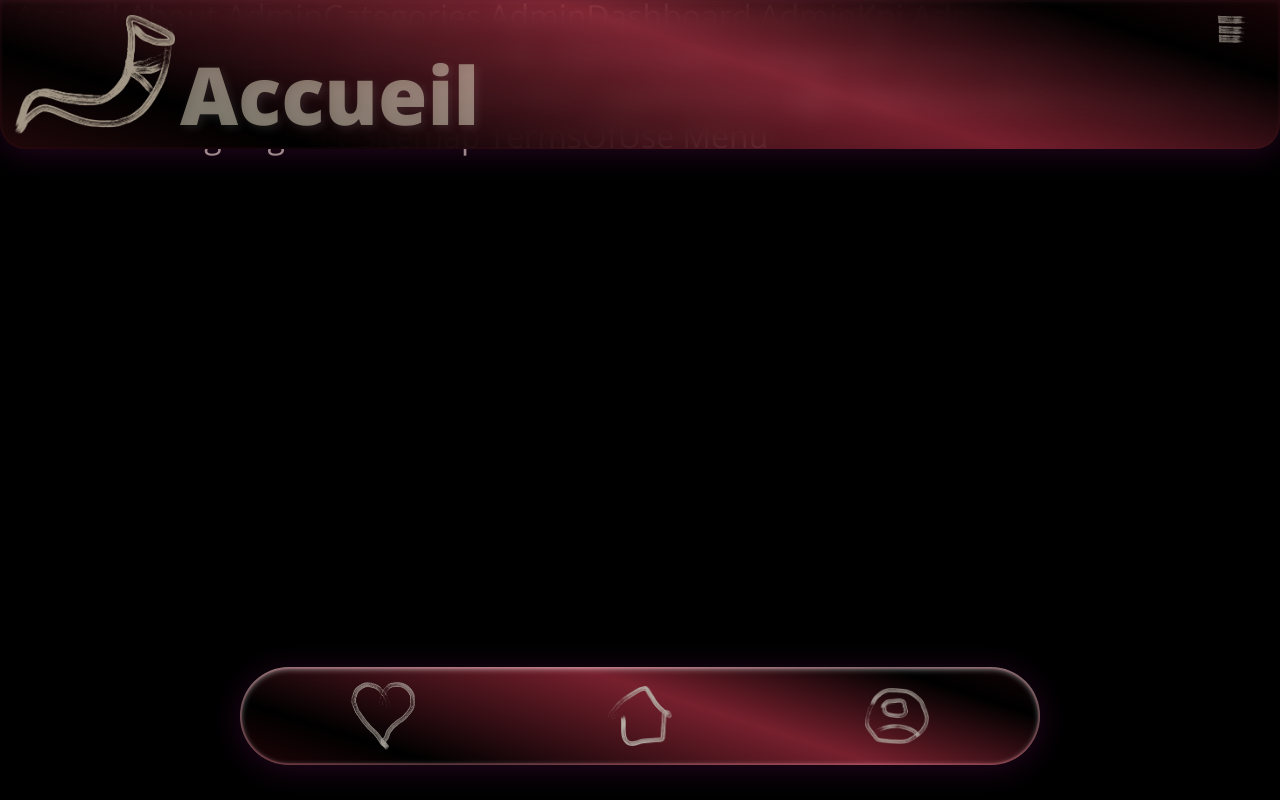
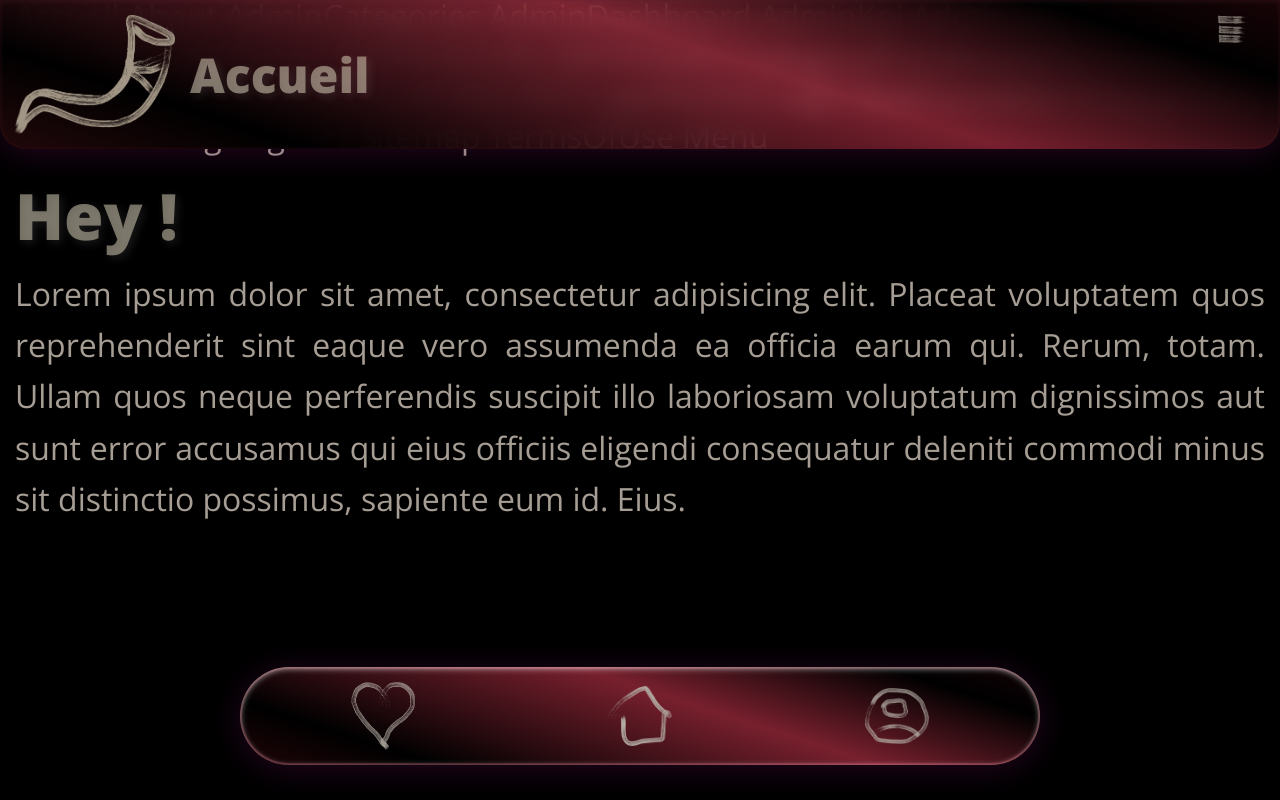
Before and after one commit to evan-azemard/Proclame, a React (Vite) app in the folder packages/client/: page / in a window 1280 px wide. Built offline with nearby package versions, Linux system fonts and the light colour scheme.

Commit message:
feat(TitleWithParagraph): add TitleWithParagraph molecule and fix Title to Header

```diff
--- a/packages/client/src/App.tsx
+++ b/packages/client/src/App.tsx
@@ -1,4 +1,4 @@
-import { FooterNav, HeaderNav } from "@molecules/index";
+import { FooterNav, HeaderNav, TitleWithParagraph } from "@molecules/index";
 import { BrowserRouter, Link } from "react-router-dom";
 
 export default function App() {
@@ -36,6 +36,7 @@ export default function App() {
       </nav>
 
       <br/>
+      <TitleWithParagraph title="Hey !">Lorem ipsum dolor sit amet, consectetur adipisicing elit. Placeat voluptatem quos reprehenderit sint eaque vero assumenda ea officia earum qui. Rerum, totam. Ullam quos neque perferendis suscipit illo laboriosam voluptatum dignissimos aut sunt error accusamus qui eius officiis eligendi consequatur deleniti commodi minus sit distinctio possimus, sapiente eum id. Eius.</TitleWithParagraph>
       <FooterNav />
     </BrowserRouter>
   );
--- a/packages/client/src/components/atoms/LongueText/LongueText.module.scss
+++ b/packages/client/src/components/atoms/LongueText/LongueText.module.scss
@@ -2,5 +2,4 @@
     line-height: 1.6;
     color: var(--color-taupe);
     text-align: justify;
-    background: var(--gradient-modal);
 }
--- a/packages/client/src/components/molecules/HeaderNav/HeaderNav.module.scss
+++ b/packages/client/src/components/molecules/HeaderNav/HeaderNav.module.scss
@@ -20,10 +20,16 @@
     width: auto;
     display: flex;
     justify-content: space-around;
-    align-items: end;
+    align-items: center;
+    flex-grow: 1;
 
+    div {
+      margin-left: 15px;
+      display: flex;
+      justify-content: left;
+    }
     h1 {
-      margin-left: 5px;
+      font-size: 1.5rem;
     }
 
     nav {
@@ -32,6 +38,7 @@
         filter: grayscale(0.8) brightness(.8);
         cursor: pointer;
         width: 5rem;
+        min-width: 5rem;
       }
     }
   }
--- a/packages/client/src/components/molecules/HeaderNav/HeaderNav.tsx
+++ b/packages/client/src/components/molecules/HeaderNav/HeaderNav.tsx
@@ -51,7 +51,9 @@ export default function HeaderNav() {
             </li>
           </ul>
         </nav>
-        <Title type={1}>{pageTitle}</Title>
+        <div>
+          <Title type={1}>{pageTitle}</Title>
+        </div>
       </div>
       <Icon name="burger" title="burger" uri="/menu" />
     </header>
--- a/packages/client/src/components/molecules/TitleWithParagraph/TitleWithParagraph.module.scss
+++ b/packages/client/src/components/molecules/TitleWithParagraph/TitleWithParagraph.module.scss
@@ -0,0 +1,5 @@
+.titleWithParagraph{
+    display: flex;
+    flex-direction: column;
+    gap: 20px;
+}
--- a/packages/client/src/components/molecules/TitleWithParagraph/TitleWithParagraph.props.ts
+++ b/packages/client/src/components/molecules/TitleWithParagraph/TitleWithParagraph.props.ts
@@ -1 +1,4 @@
-export interface TitleWithParagraphProps { title?: React.ReactNode; children?: React.ReactNode }
+export type TitleWithParagraphProps = {
+    title: string;
+    children: string;
+}
--- a/packages/client/src/components/molecules/TitleWithParagraph/TitleWithParagraph.tsx
+++ b/packages/client/src/components/molecules/TitleWithParagraph/TitleWithParagraph.tsx
@@ -1,11 +1,12 @@
 import type { TitleWithParagraphProps } from './TitleWithParagraph.props';
 import styles from './TitleWithParagraph.module.scss';
+import { LongueText, Title } from '@atoms/index';
 
 export default function TitleWithParagraph({ title, children }: TitleWithParagraphProps) {
   return (
     <div className={styles.titleWithParagraph}>
-      <h2>{title}</h2>
-      <p>{children}</p>
+      <Title type={2}>{title}</Title>
+      <LongueText>{children}</LongueText>
     </div>
   );
 }
```
